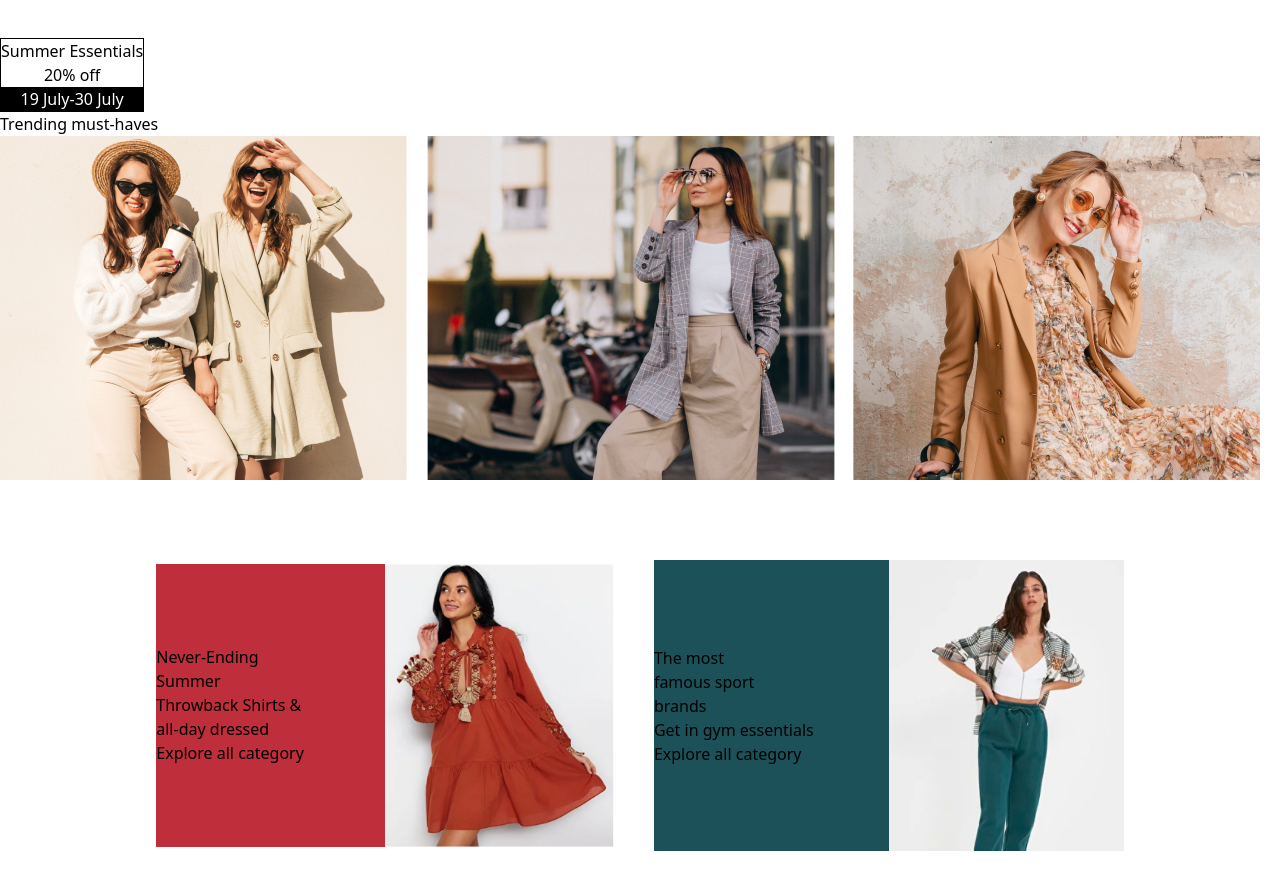
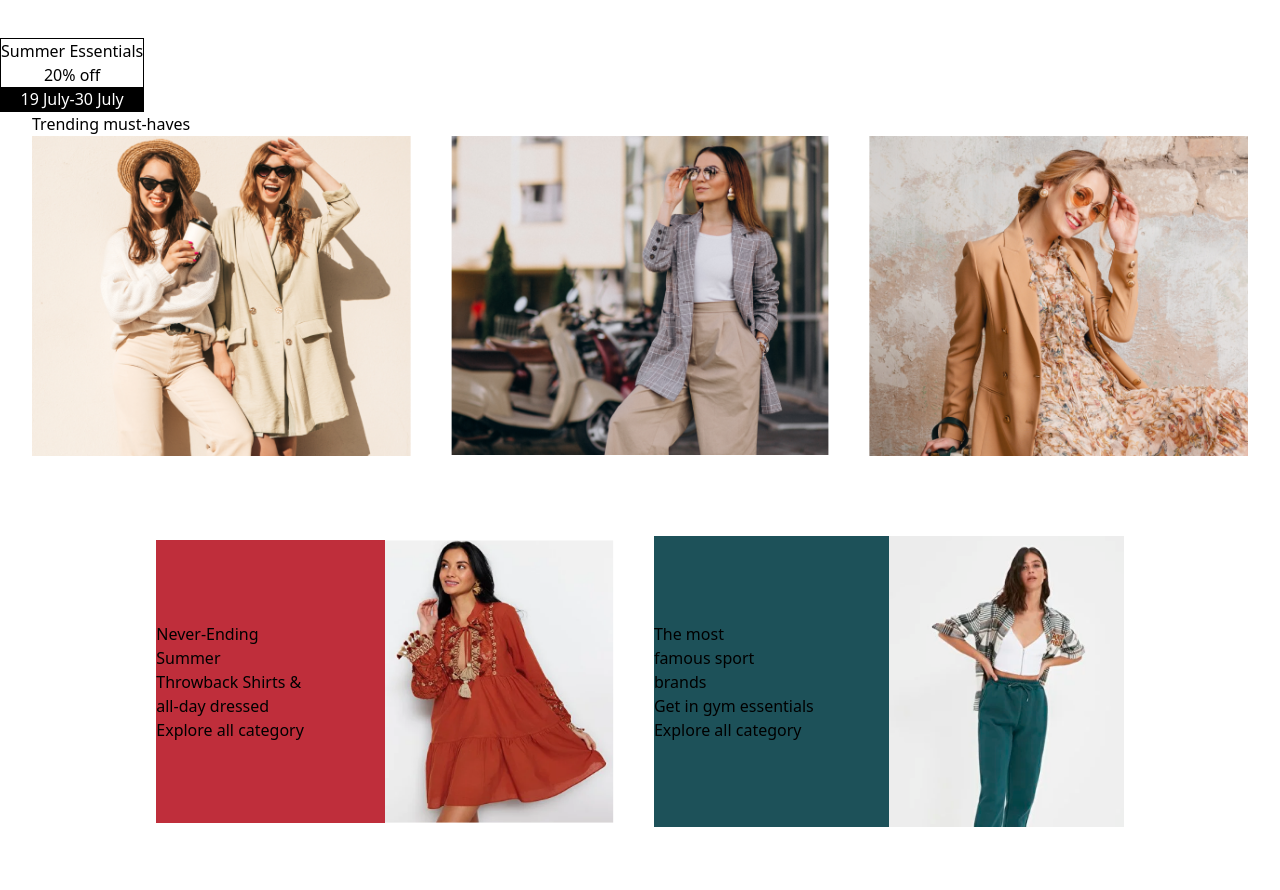
Before and after one commit to Alexandra4373/Luminae, a React (Vite) app: page / in a window 1280 px wide. Shown: the part 952-1842 px from the top of the page. Built offline with nearby package versions, Linux system fonts and the light colour scheme.

Commit message:
Update Home.jsx

```diff
--- a/src/containers/Home.jsx
+++ b/src/containers/Home.jsx
@@ -55,10 +55,10 @@ const Home = () => {
         </div> */}
       </div>
 
+      <div className="container">
         <div className="">
           <p>Trending must-haves</p>
-
-        <div className="flex">
+          <div className="flex gap-10">
             <div className="flex-1">
               <img src={calvin} />
             </div>
@@ -67,6 +67,7 @@ const Home = () => {
             </div>
             <div className="flex-1">
               <img src={coat} />
+            </div>
           </div>
         </div>
       </div>
```
Lines whose indentation alone changed are shown as unchanged.
